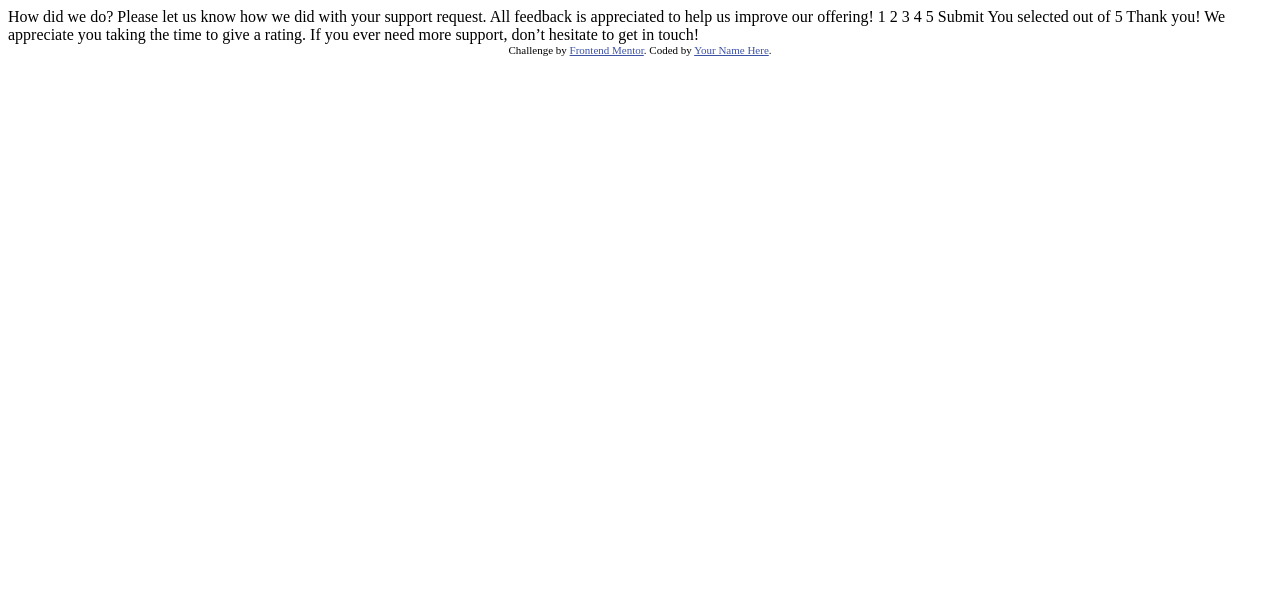
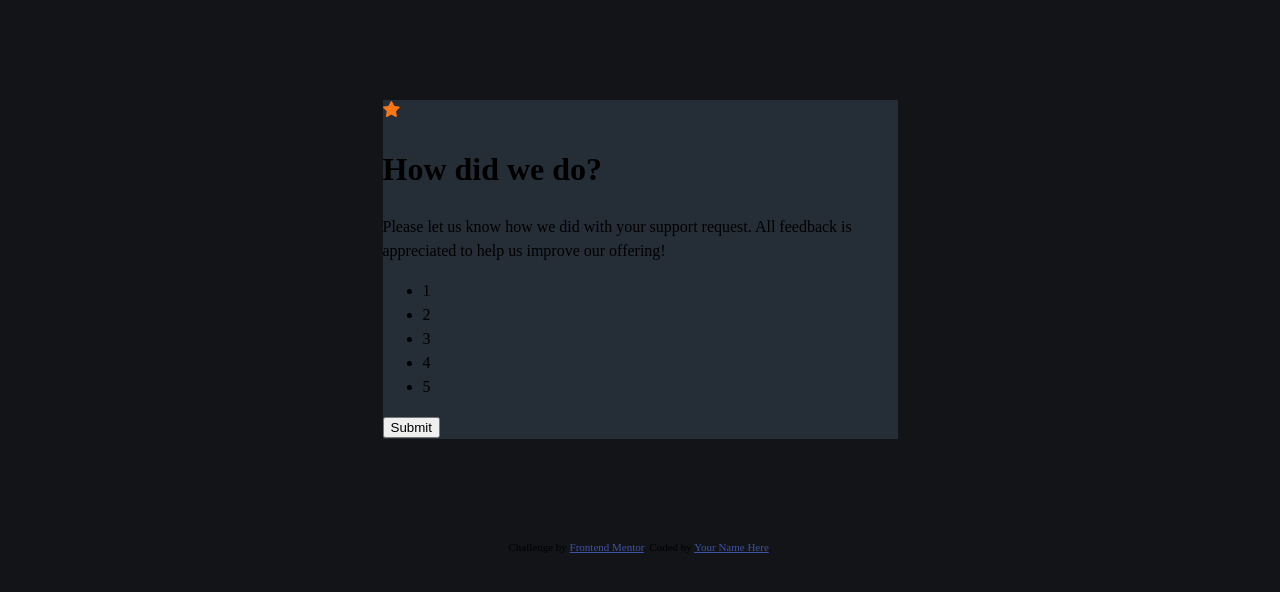
Before and after one commit to bot-Geras/interactive-rating-component-main, a plain HTML site: page interactive-rating-component-main/index.html in a window 1280 px wide. Drawn offline with Linux system fonts and the light colour scheme.

Commit message:
First Commit

```diff
--- /dev/null
+++ b/interactive-rating-component-main/css/style.css
@@ -0,0 +1,43 @@
+body {
+    background: hsl(216, 12%, 8%);
+    margin: 0;
+    line-height: 1.5;
+    font-size: 1rem;
+
+}
+
+
+/* =================
+typography
+================= */
+h1 {
+
+}
+
+/* =================
+layout
+================= */
+
+
+.container {
+    width: 100%;
+    background: hsl(213, 19%, 18%);
+    display: flex;
+    flex-direction: column;
+    margin: 100px auto;
+    max-width: 515px;
+
+}
+
+.rate {
+
+}
+
+.attribution {
+    font-size: 11px;
+    text-align: center;
+}
+
+.attribution a {
+    color: hsl(228, 45%, 44%);
+}
--- a/interactive-rating-component-main/index.html
+++ b/interactive-rating-component-main/index.html
@@ -1,49 +1,72 @@
 <!DOCTYPE html>
 <html lang="en">
   <head>
-  <meta charset="UTF-8">
-  <meta name="viewport" content="width=device-width, initial-scale=1.0"> <!-- displays site properly based on user's device -->
+    <meta charset="UTF-8" />
+    <meta name="viewport" content="width=device-width, initial-scale=1.0" />
+    <!-- displays site properly based on user's device -->
 
-  <link rel="icon" type="image/png" sizes="32x32" href="./images/favicon-32x32.png">
+    <link
+      rel="icon"
+      type="image/png"
+      sizes="32x32"
+      href="./images/favicon-32x32.png"
+    />
 
     <title>Frontend Mentor | Interactive rating component</title>
 
     <!-- Feel free to remove these styles or customise in your own stylesheet 👍 -->
-  <style>
-    .attribution { font-size: 11px; text-align: center; }
-    .attribution a { color: hsl(228, 45%, 44%); }
-  </style>
+    <link rel="stylesheet" href="css/style.css" />
   </head>
   <body>
+    <!-- Rating state start -->
+    <div class="container">
+      <div class="star">
+        <img src="images/icon-star.svg" alt="" class="star-image">
+        <h1>How did we do?</h1>
 
-  <!-- Rating state start -->
+      <p>
+        Please let us know how we did with your support request. All feedback is
+        appreciated to help us improve our offering!
+      </p>
+      <div class="rate">
+        <ul>
+          <li>1</li>
+          <li>2</li>
+          <li>3</li>
+          <li>4</li>
+          <li>5</li>
+        </ul>
 
-  How did we do?
+      </div>
 
-  Please let us know how we did with your support request. All feedback is appreciated
-  to help us improve our offering!
 
-  1 2 3 4 5
+      <form class="Form-Btn" action="#" method="post">
+        <button class="btn btn-primary" type="submit">Submit</button>
+      </form>
 
-  Submit
+      </div>
+
+
+    </div>
 
     <!-- Rating state end -->
 
     <!-- Thank you state start -->
 
-  You selected <!-- Add rating here --> out of 5
+    <!-- You selected Add rating here out of 5 -->
 
-  Thank you!
+    <!-- Thank you!
 
   We appreciate you taking the time to give a rating. If you ever need more support,
-  don’t hesitate to get in touch!
+  don’t hesitate to get in touch! -->
 
     <!-- Thank you state end -->
 
-
     <div class="attribution">
-    Challenge by <a href="https://www.frontendmentor.io?ref=challenge" target="_blank">Frontend Mentor</a>.
-    Coded by <a href="#">Your Name Here</a>.
+      Challenge by
+      <a href="https://www.frontendmentor.io?ref=challenge" target="_blank"
+        >Frontend Mentor</a
+      >. Coded by <a href="#">Your Name Here</a>.
     </div>
   </body>
 </html>
```
Lines whose indentation alone changed are shown as unchanged.
